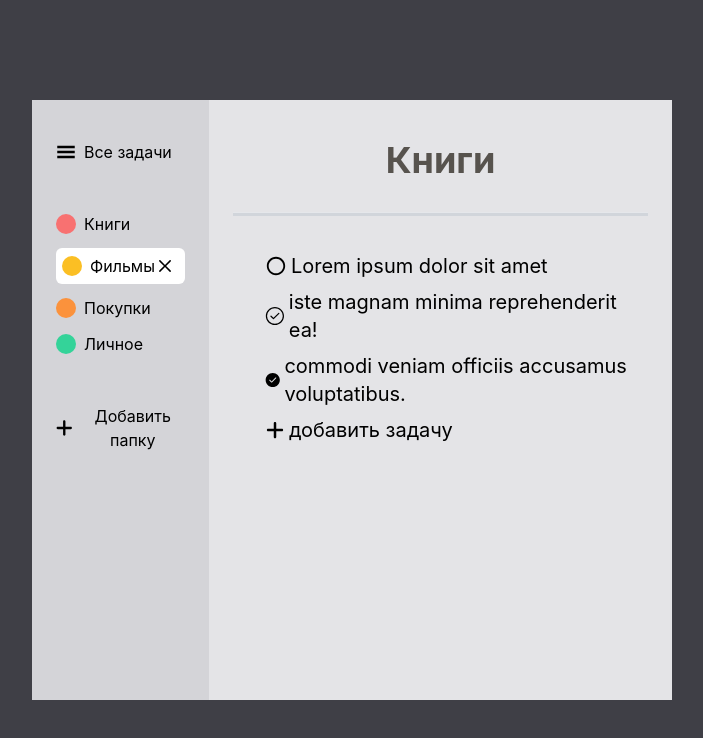
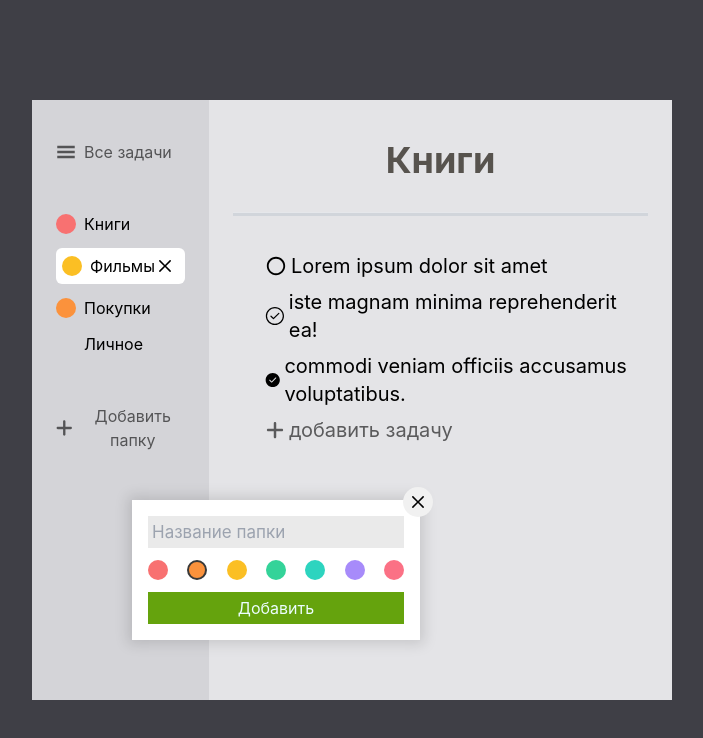
Before and after one commit to TwiDef/manatask, a React (Create React App) app: page / in a window 1280 px wide. Both pictures are taken after a click on the button "Добавить папку". Shown: the top 738 px of the page, without its empty margins (288-991 px from the left). Built offline with nearby package versions, Linux system fonts and the light colour scheme.

Commit message:
popup done

```diff
--- a/src/components/main-block/MainBlock.scss
+++ b/src/components/main-block/MainBlock.scss
@@ -1,5 +1,6 @@
 .add-task-btn {
     transition: .1s all ease-in-out;
+    opacity: 0.6;
 
     &:hover {
         transform: scale(1.05);
--- a/src/components/sidebar/Sidebar.jsx
+++ b/src/components/sidebar/Sidebar.jsx
@@ -1,9 +1,43 @@
-import React from 'react';
+import React, { useState } from 'react';
 import { items } from '../../items';
 
 import './Sidebar.scss';
 
 const Sidebar = () => {
+    const [popupActive, setPopupActive] = useState(false)
+    const [folderName, setFolderName] = useState('')
+
+    const popupColors = [
+        {
+            color: 'red',
+            active: false
+        },
+        {
+            color: 'orange',
+            active: true
+        },
+        {
+            color: 'amber',
+            active: false
+        },
+        {
+            color: 'emerland',
+            active: false
+        },
+        {
+            color: 'teal',
+            active: false
+        },
+        {
+            color: 'violet',
+            active: false
+        },
+        {
+            color: 'rose',
+            active: false
+        }
+    ]
+
     return (
         <aside className='sidebar w-1/3 bg-zinc-300 px-6 pt-10 pb-4 flex flex-col gap-12'>
 
@@ -15,23 +49,51 @@ const Sidebar = () => {
             <ul className='list flex flex-col gap-3 overflow-y-auto'>
                 {items.map((item, i) => {
                     return (
-                        <li key={i} className={`flex justify-between ${item.active ? 'active' : null}`}>
+                        <li key={i} className={`listItem flex justify-between ${item.active ? 'active' : null}`}>
                             <div className='flex items-center gap-2'>
-                                <span className={`rounded-full ${item.color}`}></span>
+                                <span className={`color rounded-full ${item.color}`}></span>
                                 {item.name}
                             </div>
                             {item.active && <button className='pr-1'>
-                                <svg stroke="currentColor" fill="none" strokeWidth="0" viewBox="0 0 15 15" height="20px" width="20px" xmlns="http://www.w3.org/2000/svg"><path fill-rule="evenodd" clip-rule="evenodd" d="M11.7816 4.03157C12.0062 3.80702 12.0062 3.44295 11.7816 3.2184C11.5571 2.99385 11.193 2.99385 10.9685 3.2184L7.50005 6.68682L4.03164 3.2184C3.80708 2.99385 3.44301 2.99385 3.21846 3.2184C2.99391 3.44295 2.99391 3.80702 3.21846 4.03157L6.68688 7.49999L3.21846 10.9684C2.99391 11.193 2.99391 11.557 3.21846 11.7816C3.44301 12.0061 3.80708 12.0061 4.03164 11.7816L7.50005 8.31316L10.9685 11.7816C11.193 12.0061 11.5571 12.0061 11.7816 11.7816C12.0062 11.557 12.0062 11.193 11.7816 10.9684L8.31322 7.49999L11.7816 4.03157Z" fill="currentColor"></path></svg>
+                                <svg stroke="currentColor" fill="none" strokeWidth="0" viewBox="0 0 15 15" height="20px" width="20px" xmlns="http://www.w3.org/2000/svg"><path fillRule="evenodd" clipRule="evenodd" d="M11.7816 4.03157C12.0062 3.80702 12.0062 3.44295 11.7816 3.2184C11.5571 2.99385 11.193 2.99385 10.9685 3.2184L7.50005 6.68682L4.03164 3.2184C3.80708 2.99385 3.44301 2.99385 3.21846 3.2184C2.99391 3.44295 2.99391 3.80702 3.21846 4.03157L6.68688 7.49999L3.21846 10.9684C2.99391 11.193 2.99391 11.557 3.21846 11.7816C3.44301 12.0061 3.80708 12.0061 4.03164 11.7816L7.50005 8.31316L10.9685 11.7816C11.193 12.0061 11.5571 12.0061 11.7816 11.7816C12.0062 11.557 12.0062 11.193 11.7816 10.9684L8.31322 7.49999L11.7816 4.03157Z" fill="currentColor"></path></svg>
                             </button>}
                         </li>
                     )
                 })}
             </ul>
 
-            <button className='add-folder-btn flex items-center gap-2'>
+            <button
+                onClick={() => setPopupActive(true)}
+                className='add-folder-btn flex items-center gap-2'>
                 <svg stroke="currentColor" fill="currentColor" strokeWidth="0" viewBox="0 0 448 512" height="20px" width="20px" xmlns="http://www.w3.org/2000/svg"><path d="M256 80c0-17.7-14.3-32-32-32s-32 14.3-32 32V224H48c-17.7 0-32 14.3-32 32s14.3 32 32 32H192V432c0 17.7 14.3 32 32 32s32-14.3 32-32V288H400c17.7 0 32-14.3 32-32s-14.3-32-32-32H256V80z"></path></svg>
                 <p>Добавить папку</p>
             </button>
+            {
+                popupActive &&
+                <div className='popup p-4'>
+                    <input
+                        onChange={(e) => setFolderName(e.target.value)}
+                        value={folderName}
+                        className='input p-1 text-md' type="text" placeholder='Название папки' />
+                    <div className='colors flex justify-between mt-3'>
+                        {popupColors.map((color, i) => {
+                            return (
+                                <span key={i} className={`${color.active ? 'active' : ''} color ${color.color} rounded-full`}></span>
+                            )
+                        })}
+                    </div>
+                    <button
+                        className='add-btn w-full mt-3 py-1 text-cyan-50 bg-lime-600'>
+                        Добавить
+                    </button>
+                    <button
+                        onClick={() => setPopupActive(false)}
+                        className='close-btn rounded-full flex items-center justify-center'>
+                        <svg stroke="currentColor" fill="none" strokeWidth="0" viewBox="0 0 15 15" height="20px" width="20px" xmlns="http://www.w3.org/2000/svg"><path fillRule="evenodd" clipRule="evenodd" d="M11.7816 4.03157C12.0062 3.80702 12.0062 3.44295 11.7816 3.2184C11.5571 2.99385 11.193 2.99385 10.9685 3.2184L7.50005 6.68682L4.03164 3.2184C3.80708 2.99385 3.44301 2.99385 3.21846 3.2184C2.99391 3.44295 2.99391 3.80702 3.21846 4.03157L6.68688 7.49999L3.21846 10.9684C2.99391 11.193 2.99391 11.557 3.21846 11.7816C3.44301 12.0061 3.80708 12.0061 4.03164 11.7816L7.50005 8.31316L10.9685 11.7816C11.193 12.0061 11.5571 12.0061 11.7816 11.7816C12.0062 11.557 12.0062 11.193 11.7816 10.9684L8.31322 7.49999L11.7816 4.03157Z" fill="currentColor"></path></svg>
+                    </button>
+                </div>
+            }
+
         </aside >
     );
 };
--- a/src/components/sidebar/Sidebar.scss
+++ b/src/components/sidebar/Sidebar.scss
@@ -1,10 +1,8 @@
+.sidebar {
+    position: relative;
+}
+
 .list {
-    span {
-        display: inline-block;
-        width: 20px;
-        height: 20px;
-    }
-
 
     .active {
         padding: 6px;
@@ -12,10 +10,21 @@
         border-radius: 6px;
     }
 
+    .listItem {
+        cursor: pointer;
+    }
 
 }
 
+.color {
+    display: inline-block;
+    width: 20px;
+    height: 20px;
+}
+
+.add-folder-btn,
 .all-tasks-btn {
+    opacity: 0.6;
     transition: .1s all ease-in-out;
 
     &:hover {
@@ -23,17 +32,77 @@
     }
 }
 
-.add-folder-btn {
+.popup {
+    z-index: 1;
+    background: #ffffff;
+    -webkit-box-shadow: 0px 0px 13px 4px rgba(0, 0, 0, 0.13);
+    -moz-box-shadow: 0px 0px 13px 4px rgba(0, 0, 0, 0.13);
+    box-shadow: 0px 0px 13px 4px rgba(0, 0, 0, 0.13);
+    position: absolute;
+    bottom: 60px;
+    left: 100px;
+
+    .color {
+        cursor: pointer;
+
+
+    }
+
+    .active {
+        border: 2px solid #393939;
+    }
+
+    input {
+        background: #eaeaea;
+        outline: none;
+
+
+        &::placeholder {
+            font-size: 17px;
+        }
+    }
+}
+
+.add-btn {
     transition: .1s all ease-in-out;
 
     &:hover {
         transform: scale(1.05);
     }
+
+    &:active {
+        transform: scale(.9);
+    }
 }
+
+.close-btn {
+    position: absolute;
+    background: #f1f1f1;
+    cursor: pointer;
+    transition: .1s all ease-in-out;
+    width: 30px;
+    height: 30px;
+    top: -13px;
+    right: -13px;
+
+    &:hover {
+        transform: scale(1.05);
+    }
+
+    &:active {
+        transform: scale(.9);
+    }
+}
+
 
 .red {
     background-color: rgb(248 113 113);
 }
+
+.rose {
+    background-color: rgb(251 113 133);
+}
+
 
 .orange {
     background-color: rgb(251 146 60);
@@ -43,6 +112,14 @@
     background-color: rgb(251 191 36);
 }
 
-.emerald {
+.emerland {
     background-color: rgb(52 211 153);
 }
+
+.teal {
+    background-color: rgb(45 212 191);
+}
+
+.violet {
+    background-color: rgb(167 139 250);
+}
```
